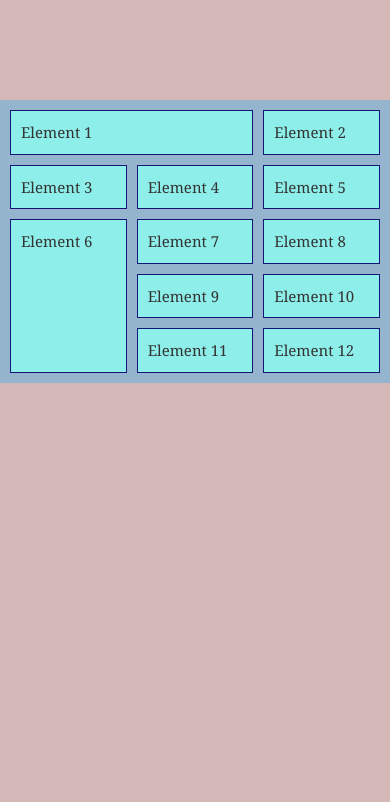
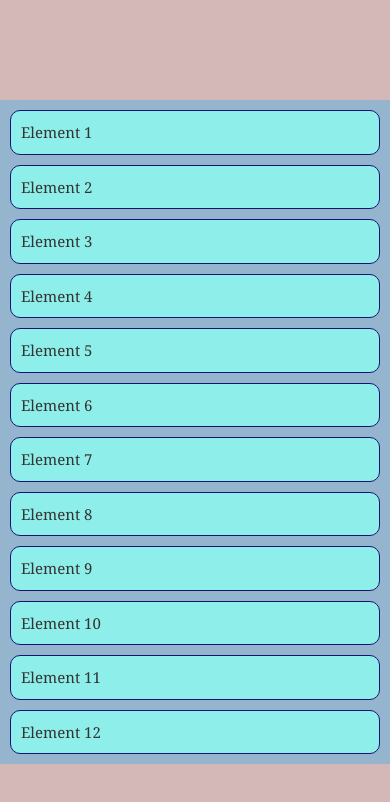
Before and after one commit to ManushreeMallaraju/Web-Design, a plain HTML site: page css-grid/index.html in a window 390 px wide. Drawn offline with Linux system fonts and the light colour scheme.

Commit message:
adding media queries

```diff
--- a/css-grid/style.css
+++ b/css-grid/style.css
@@ -13,7 +13,7 @@ body {
 }
 
 .container {
-  max-width: 950px;
+  max-width: 960px;
   background: rgb(149, 181, 207);
   margin: 100px auto;
   padding: 10px;
@@ -30,6 +30,7 @@ body {
   /* max-width: 200px; */
   background: rgb(142, 238, 233);
   padding: 10px;
+  border-radius: 10px;
   height: 100%;
   border: rgb(21, 20, 119) 1px solid;
 }
@@ -50,14 +51,18 @@ body {
 }
 */
 
-/* span -> row or columns*/
+/* span -> row or columns
 
 .element:nth-of-type(1) {
-  /* grid-column-start: 1;
-  grid-column-end: 3; */
   grid-column: 1/3;
 }
 
 .element:nth-of-type(6) {
   grid-row: 3/6;
 }
+*/
+@media (max-width: 500px) {
+  .container {
+    grid-template-columns: 1fr;
+  }
+}
```
